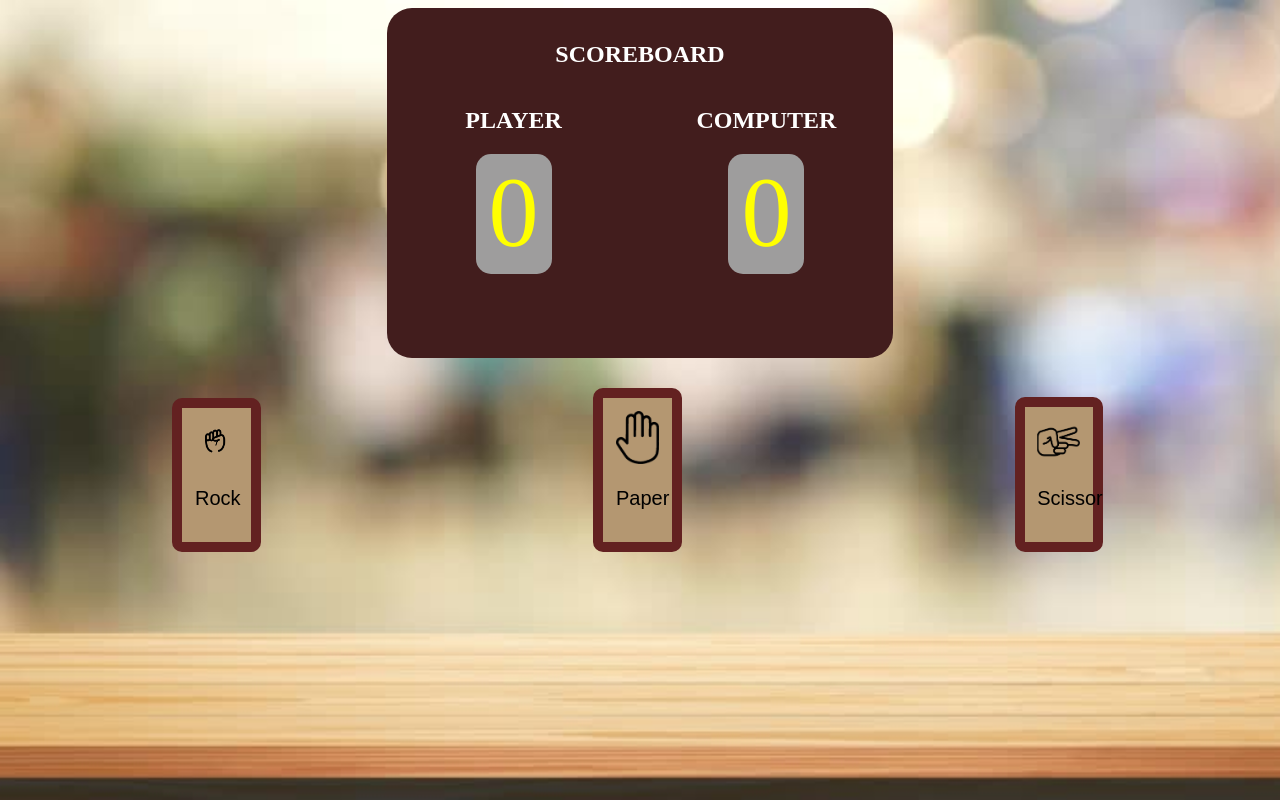
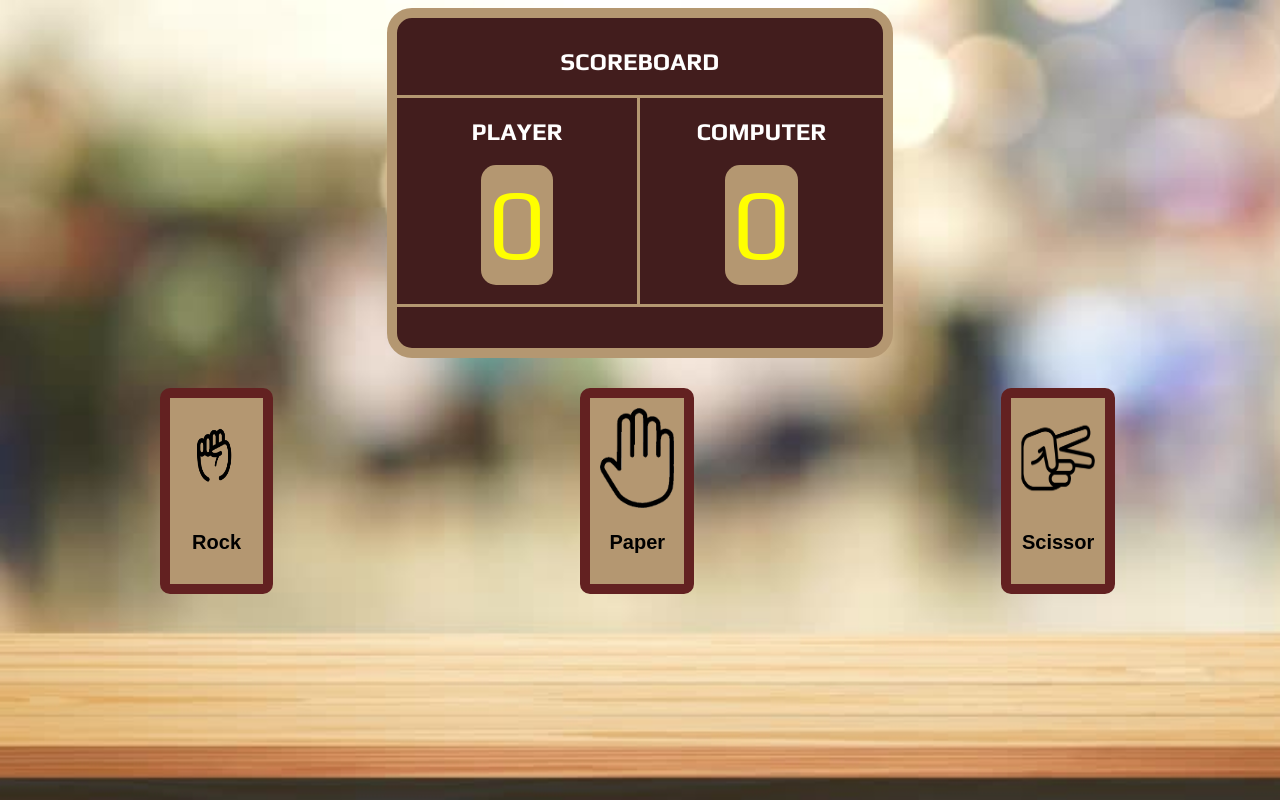
Before and after one commit to M-Ronny/rock-paper-scissor, a website: page index.html in a window 1280 px wide. Drawn offline with Linux system fonts and the light colour scheme.

Commit message:
Updated index.html and style.css

```diff
--- a/css/style.css
+++ b/css/style.css
@@ -16,13 +16,15 @@ html {
     background-size: cover;
     background-position-y: 100%;
     background-attachment: fixed;
+    font-family: 'Play';
 }
 
 .scoreboard {
     margin: 0 30%;
     height: 350px;
     background: rgb(66, 29, 29);
-    padding-top: 1%;
+    border: solid 10px rgb(180, 151, 113);
+    padding-top: 10px;
     border-radius: 25px;
 }
 
@@ -43,7 +45,7 @@ h1, h2 {
 
 span {
     display: block;
-    background: rgb(158, 157, 157);
+    background: rgb(180, 151, 113);
     border-radius: 15px;
     margin: 0 35%;
     color: yellow;
@@ -53,10 +55,12 @@ span {
 
 p {
     font-size: 30px;
+    font-weight: bold;
 }
 
 img {
     width: 100%;
+    height: 100px;
 }
 
 .item {
@@ -64,11 +68,21 @@ img {
 }
 
 button {
-    margin: 0 13%;
-    padding: 1%;
-    width: 7%;
+    margin: 0 12%;
+    padding: 10px;
+    width: 9%;
     background-color: rgb(180, 151, 113);
     border: 10px solid rgb(99, 33, 33);
     border-radius: 10px;
     cursor: pointer;
 }
+
+div {
+    border-top: solid rgb(180, 151, 113) 3px;
+    border-bottom: solid rgb(180, 151, 113) 3px;
+    padding-bottom: 4%;
+}
+
+.player {
+    border-right: solid rgb(180, 151, 113) 3px;
+}
--- a/index.html
+++ b/index.html
@@ -4,6 +4,9 @@
     <meta charset="UTF-8">
     <meta name="viewport" content="width=device-width, initial-scale=1.0">
     <link rel="stylesheet" href="css/style.css">
+    <link rel="preconnect" href="https://fonts.googleapis.com">
+    <link rel="preconnect" href="https://fonts.gstatic.com" crossorigin>
+    <link href="https://fonts.googleapis.com/css2?family=Play:wght@400;700&display=swap" rel="stylesheet">
     <title>Document</title>
 </head>
 <body>
```
